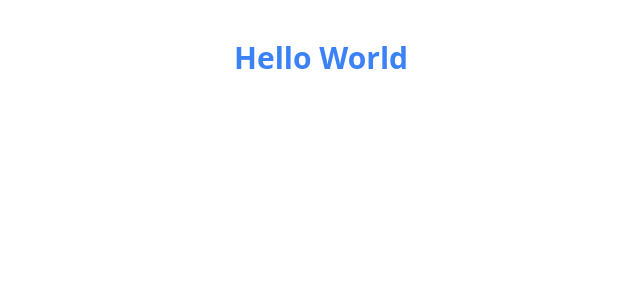
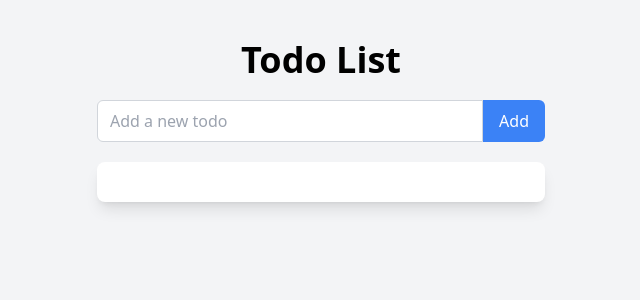
Before and after one commit to ojuan19/sample-backend, a React (Vite) app: page / in a window 1280 px wide. Shown: the top 300 px of the page, without its empty margins (319-959 px from the left). Built offline with nearby package versions, Linux system fonts and the light colour scheme.

Commit message:
Reset repo and add my new files

```diff
--- a/package.json
+++ b/package.json
@@ -4,7 +4,8 @@
       "version": "0.0.0",
       "type": "module",
       "scripts": {
-        "dev": "vite",
+        "start": "vite --port $PORT",
+        "dev": "vite --port $PORT",
         "build": "vite build",
         "lint": "eslint .",
         "preview": "vite preview"
--- a/src/App.tsx
+++ b/src/App.tsx
@@ -1,12 +1,26 @@
-import React from 'react';
-import HelloWorld from './components/HelloWorld';
+import React, { useState } from 'react';
+import TodoList from './components/TodoList';
+import AddTodo from './components/AddTodo';
 
 const App: React.FC = () => {
-  return (
-    <div className="App">
-      <HelloWorld />
-    </div>
-  );
+    const [todos, setTodos] = useState<{ id: number, text: string }[]>([]);
+
+    const addTodo = (text: string) => {
+        const newTodo = { id: Date.now(), text };
+        setTodos([...todos, newTodo]);
+    };
+
+    const deleteTodo = (id: number) => {
+        setTodos(todos.filter(todo => todo.id !== id));
+    };
+
+    return (
+        <div className="h-screen bg-gray-100 flex flex-col items-center">
+            <h1 className="text-4xl font-bold mt-10 mb-5">Todo List</h1>
+            <AddTodo addTodo={addTodo} />
+            <TodoList todos={todos} deleteTodo={deleteTodo} />
+        </div>
+    );
 };
 
 export default App;
--- /dev/null
+++ b/src/components/AddTodo.tsx
@@ -0,0 +1,37 @@
+import React, { useState } from 'react';
+
+interface AddTodoProps {
+  addTodo: (text: string) => void;
+}
+
+const AddTodo: React.FC<AddTodoProps> = ({ addTodo }) => {
+  const [inputValue, setInputValue] = useState('');
+
+  const handleSubmit = (e: React.FormEvent) => {
+    e.preventDefault();
+    if (inputValue.trim()) {
+      addTodo(inputValue);
+      setInputValue('');
+    }
+  };
+
+  return (
+    <form onSubmit={handleSubmit} className="w-full max-w-md flex">
+      <input
+        type="text"
+        className="flex-1 px-3 py-2 border border-gray-300 rounded-l-md focus:outline-none"
+        placeholder="Add a new todo"
+        value={inputValue}
+        onChange={(e) => setInputValue(e.target.value)}
+      />
+      <button
+        type="submit"
+        className="bg-blue-500 text-white px-4 py-2 rounded-r-md hover:bg-blue-600"
+      >
+        Add
+      </button>
+    </form>
+  );
+};
+
+export default AddTodo;
--- a/src/components/HelloWorld.tsx
+++ /dev/null
@@ -1,11 +0,0 @@
-import React from 'react';
-
-const HelloWorld: React.FC = () => {
-  return (
-    <div className="text-center mt-10">
-      <h1 className="text-3xl font-bold text-blue-500">Hello World</h1>
-    </div>
-  );
-};
-
-export default HelloWorld;
--- /dev/null
+++ b/src/components/TodoItem.tsx
@@ -0,0 +1,22 @@
+import React from 'react';
+
+interface TodoItemProps {
+  todo: { id: number, text: string };
+  deleteTodo: (id: number) => void;
+}
+
+const TodoItem: React.FC<TodoItemProps> = ({ todo, deleteTodo }) => {
+  return (
+    <li className="flex justify-between items-center py-2">
+      <span className="text-gray-700">{todo.text}</span>
+      <button
+        onClick={() => deleteTodo(todo.id)}
+        className="bg-red-500 text-white px-3 py-1 rounded hover:bg-red-600"
+      >
+        Delete
+      </button>
+    </li>
+  );
+};
+
+export default TodoItem;
--- /dev/null
+++ b/src/components/TodoList.tsx
@@ -0,0 +1,19 @@
+import React from 'react';
+import TodoItem from './TodoItem';
+
+interface TodoListProps {
+  todos: { id: number, text: string }[];
+  deleteTodo: (id: number) => void;
+}
+
+const TodoList: React.FC<TodoListProps> = ({ todos, deleteTodo }) => {
+  return (
+    <ul className="w-full max-w-md bg-white rounded-lg shadow-lg p-5 mt-5">
+      {todos.map(todo => (
+        <TodoItem key={todo.id} todo={todo} deleteTodo={deleteTodo} />
+      ))}
+    </ul>
+  );
+};
+
+export default TodoList;
```
